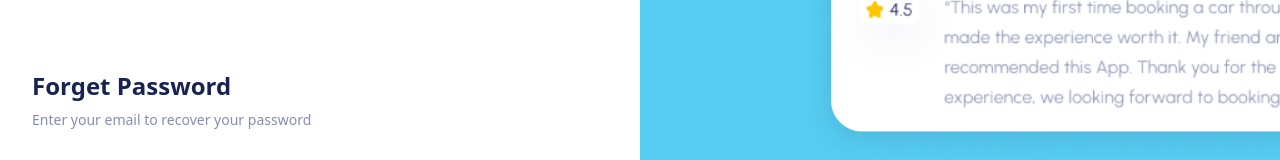
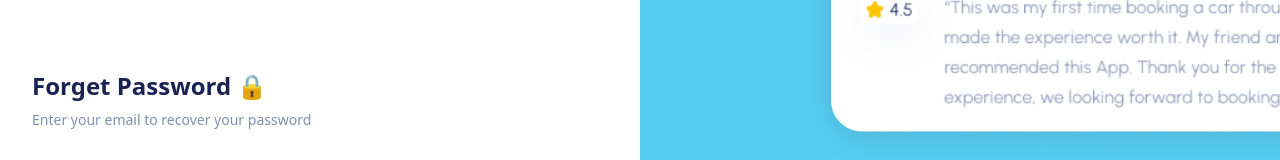
Before and after one commit to Adem044/management-system, a React (Vite) app: page /forget-password in a window 1280 px wide. Shown: the part 455-615 px from the top of the page. Built offline with nearby package versions, Linux system fonts and the light colour scheme.

Commit message:
chore(forget-password): update forget password page title

```diff
--- a/src/pages/forget-password/index.tsx
+++ b/src/pages/forget-password/index.tsx
@@ -14,7 +14,7 @@ export default function ForgetPassword() {
     return (
         <Container>
             <Heading
-                title="Forget Password"
+                title="Forget Password 🔒"
                 description="Enter your email to recover your password"
             />
             <ForgetPasswordForm />
```
